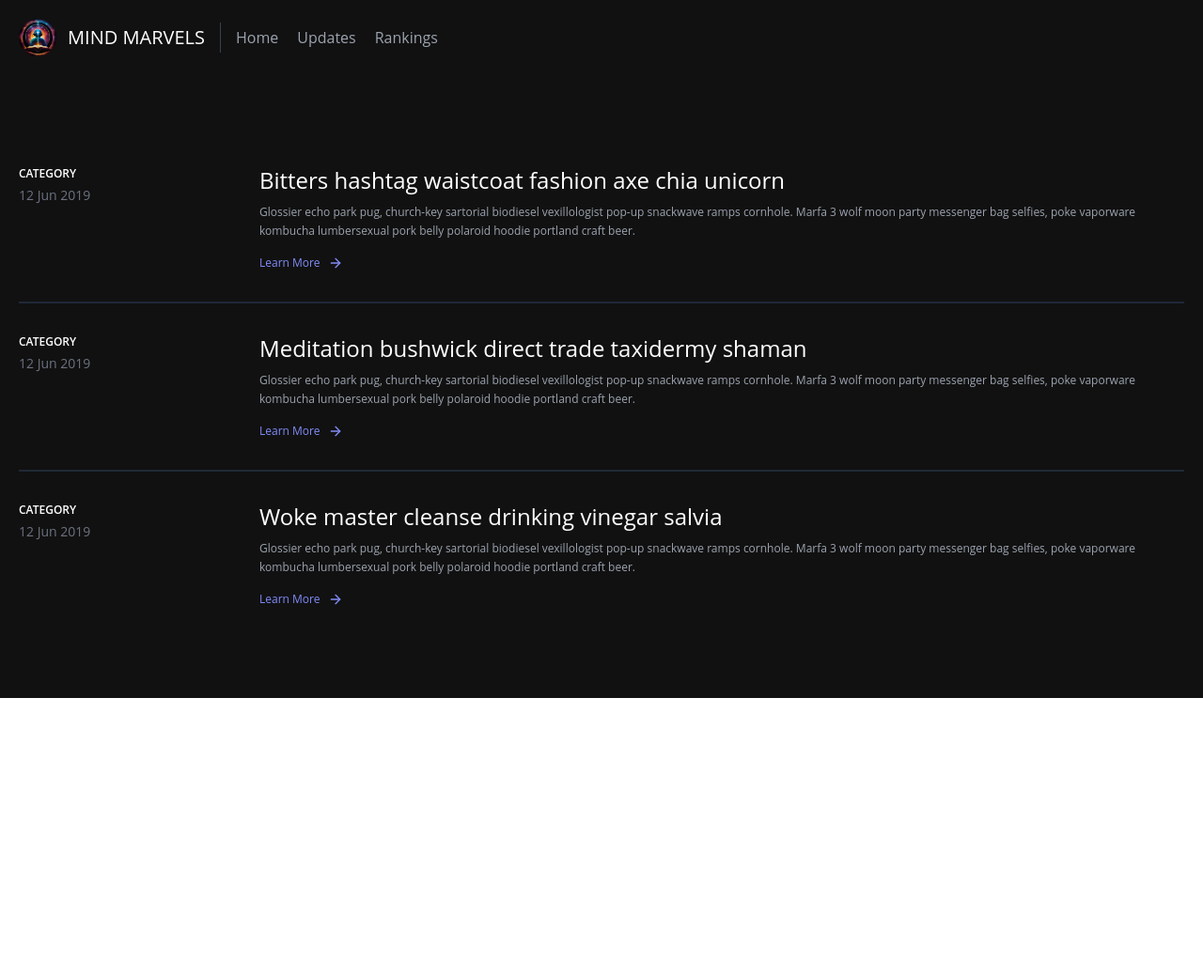
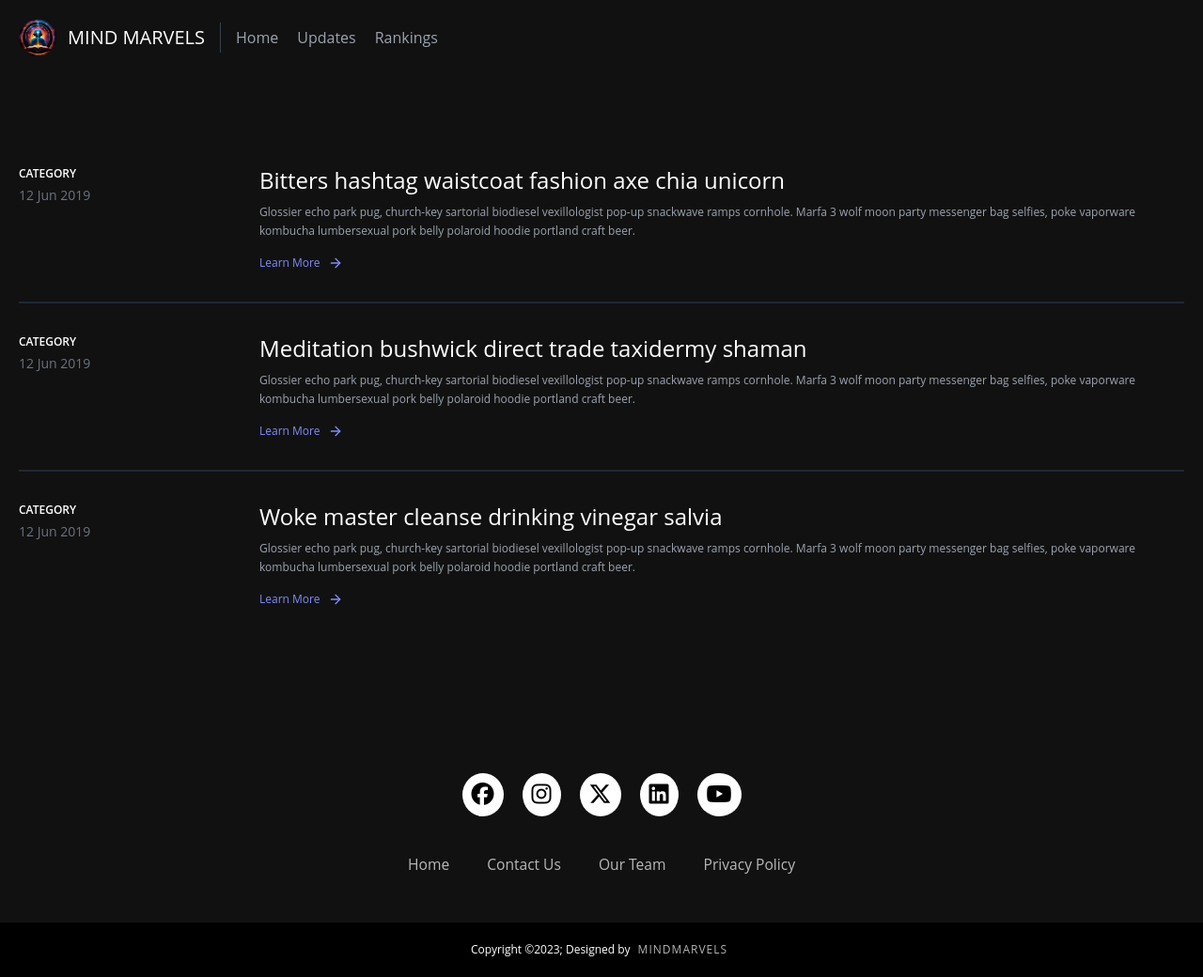
Before and after one commit to Shaurya-Sinha2469/MindMarvels, a plain HTML site: page notification.html in a window 1280 px wide. Shown: the whole page at 94% size. Before the commit the page ends 800 px from the top, so only its background shows below. Drawn offline with nearby package versions, Linux system fonts and the light colour scheme.

Commit message:
added footer

```diff
--- a/notification.html
+++ b/notification.html
@@ -98,6 +98,31 @@
     </div>
   </section>
 
+  <footer>
+    <div class="footerContainer">
+      <div class="socialIcons">
+        <a href><i class="fa-brands fa-facebook"></i></a>
+        <a href><i class="fa-brands fa-instagram"></i></a>
+        <a href><i class="fa-brands fa-x-twitter"></i></a>
+        <a href><i class="fa-brands fa-linkedin"></i></a>
+        <a href><i class="fa-brands fa-youtube"></i></a>
+      </div>
+      <div class="footerNav">
+        <ul>
+          <li><a href="#">Home</a></li>
+          <!-- <li><a href="">About</a></li> -->
+          <li><a href="ourTeam.html">Contact Us</a></li>
+          <li><a href="ourTeam.html">Our Team</a></li>
+          <li><a href="PrivacyPolicy.pdf">Privacy Policy</a></li>
+        </ul>
+      </div>
+
+    </div>
+    <div class="footerBottom">
+      <p>Copyright &copy;2023; Designed by <span class="designer">MindMarvels</span></p>
+    </div>
+  </footer>
+
 </body>
 
 </html>
```
